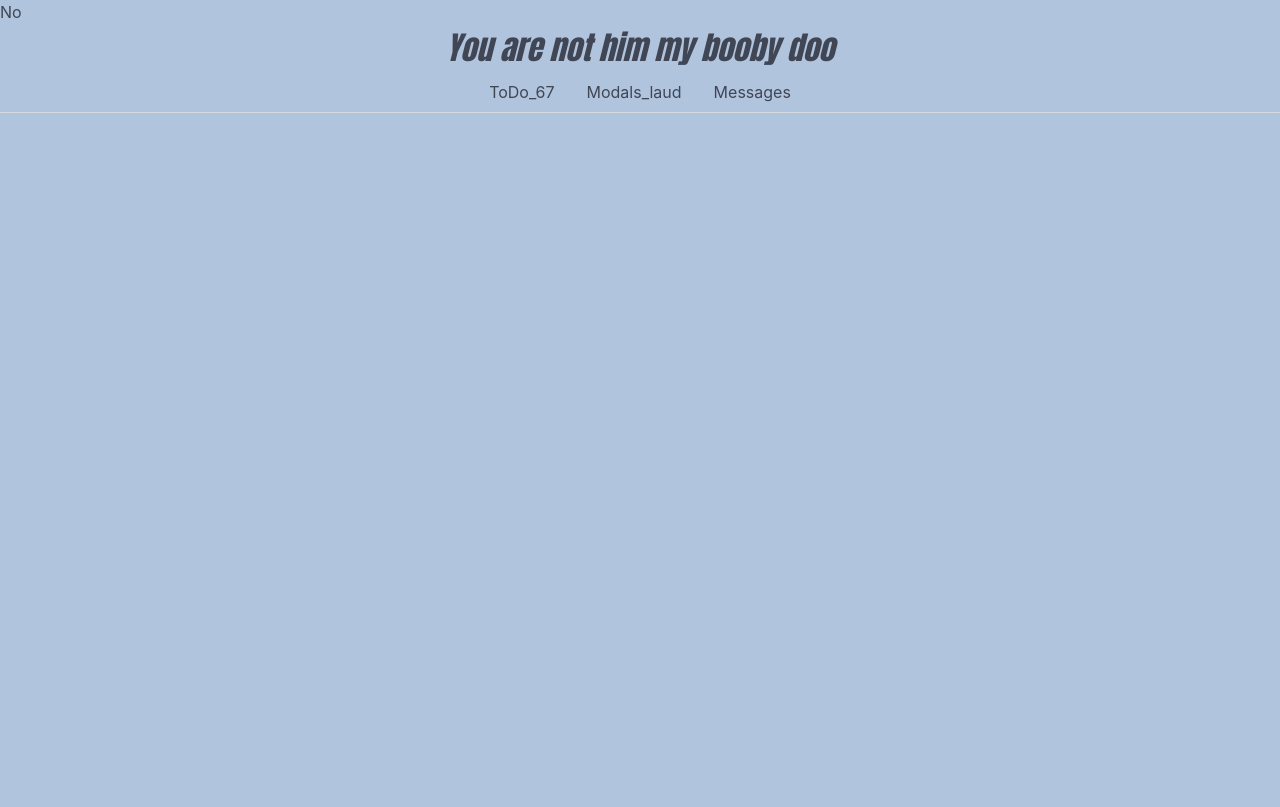
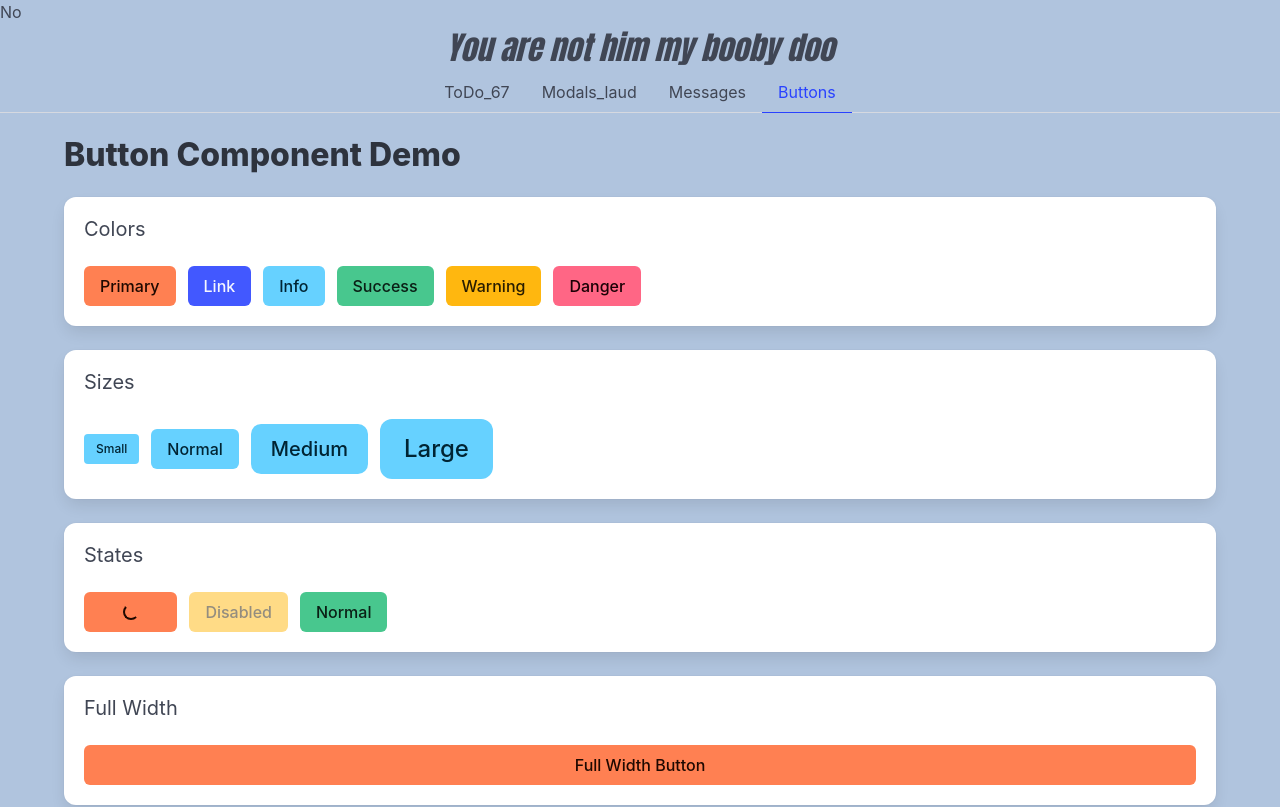
Before and after one commit to RainerTA-24A/learnnode, a Vue app: page /buttons in a window 1280 px wide. Shown: the top 807 px of the page. Built offline with nearby package versions, Linux system fonts and the light colour scheme.

Commit message:
bulma Button 3/11/2026
Created button components from bulma button, added validation for props and added page for it where you demo different props and usages.

```diff
--- /dev/null
+++ b/src/components/Button.vue
@@ -0,0 +1,74 @@
+<script setup>
+const props = defineProps({
+    label: {
+        type: String,
+        required: true,
+    },
+    color: {
+        type: String,
+        validator(value) {
+            return [
+                'primary',
+                'link',
+                'info',
+                'success',
+                'warning',
+                'danger',
+                'white',
+                'black',
+                'light',
+                'dark',
+            ].includes(value);
+        }
+    },
+    size: {
+        type: String,
+        validator(value) {
+            return [
+                'small',
+                'normal',
+                'medium',
+                'large',
+            ].includes(value);
+        },
+        default: 'normal'
+    },
+    loading: {
+        type: Boolean,
+        default: false
+    },
+    disabled: {
+        type: Boolean,
+        default: false
+    },
+    fullwidth: {
+        type: Boolean,
+        default: false
+    }
+});
+
+let classes = '';
+if (props.color) {
+    classes += 'is-' + props.color + ' ';
+}
+if (props.size) {
+    classes += 'is-' + props.size + ' ';
+}
+if (props.loading) {
+    classes += 'is-loading ';
+}
+if (props.fullwidth) {
+    classes += 'is-fullwidth ';
+}
+</script>
+
+<template>
+    <button
+        class="button"
+        :class="classes"
+        :disabled="disabled"
+        @click="$emit('click')"
+    >
+        {{ label }}
+    </button>
+</template>
--- /dev/null
+++ b/src/pages/Buttons.vue
@@ -0,0 +1,58 @@
+<script setup>
+import { ref } from 'vue';
+import Button from '../components/Button.vue';
+
+let clickCount = ref(0);
+
+function handleClick() {
+    clickCount.value++;
+}
+</script>
+
+<template>
+    <div class="container mt-5">
+        <h1 class="title">Button Component Demo</h1>
+
+        <div class="box">
+            <h2 class="subtitle">Colors</h2>
+            <div class="buttons">
+                <Button label="Primary" color="primary" @click="handleClick" />
+                <Button label="Link" color="link" @click="handleClick" />
+                <Button label="Info" color="info" @click="handleClick" />
+                <Button label="Success" color="success" @click="handleClick" />
+                <Button label="Warning" color="warning" @click="handleClick" />
+                <Button label="Danger" color="danger" @click="handleClick" />
+            </div>
+        </div>
+
+        <div class="box">
+            <h2 class="subtitle">Sizes</h2>
+            <div class="buttons">
+                <Button label="Small" size="small" color="info" />
+                <Button label="Normal" size="normal" color="info" />
+                <Button label="Medium" size="medium" color="info" />
+                <Button label="Large" size="large" color="info" />
+            </div>
+        </div>
+
+        <div class="box">
+            <h2 class="subtitle">States</h2>
+            <div class="buttons">
+                <Button label="Loading" loading color="primary" />
+                <Button label="Disabled" disabled color="warning" />
+                <Button label="Normal" color="success" />
+            </div>
+        </div>
+
+        <div class="box">
+            <h2 class="subtitle">Full Width</h2>
+            <Button label="Full Width Button" fullwidth color="primary" />
+        </div>
+
+        <div class="box">
+            <h2 class="subtitle">Click Counter</h2>
+            <p>Clicked <strong>{{ clickCount }}</strong> times</p>
+            <Button label="Click Me!" color="link" @click="handleClick" />
+        </div>
+    </div>
+</template>
```
Also changed, not shown: src/index.js (+13 -11 lines), test.txt, 1 other file (tests, documents, lock files or other folders).
